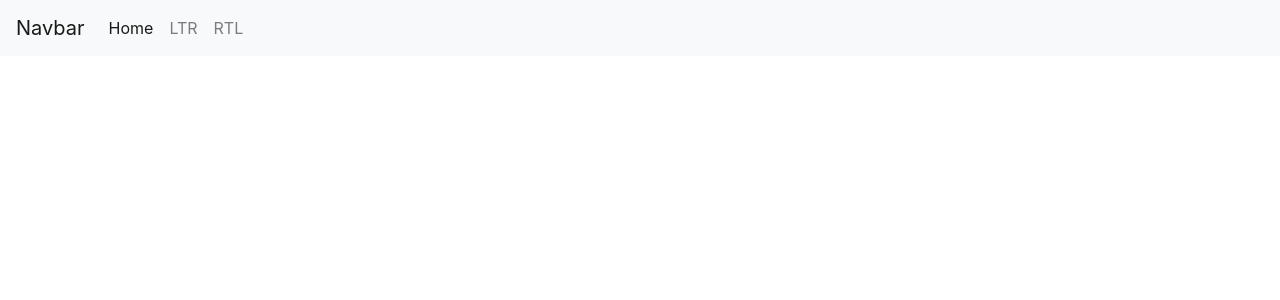
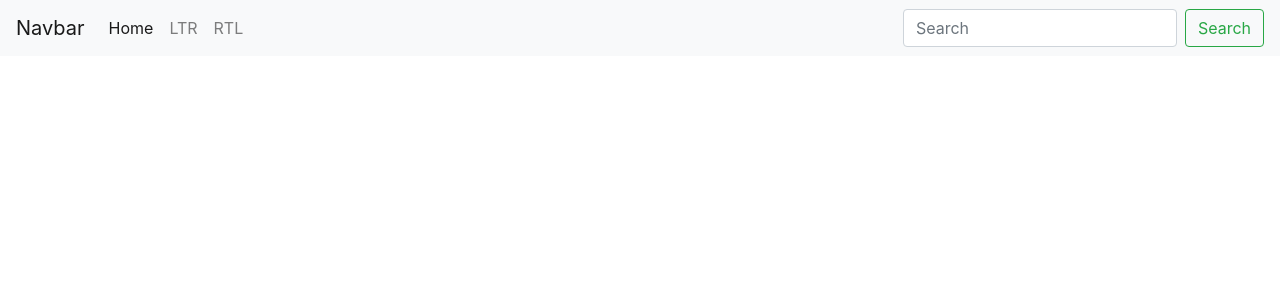
Before and after one commit to ashikalik/avanto, an Angular app: page / in a window 1280 px wide. Shown: the top 300 px of the page. Built offline with nearby package versions, Linux system fonts and the light colour scheme.

Commit message:
RTL LTR Switch

```diff
--- a/src/app/global/header/header.component.html
+++ b/src/app/global/header/header.component.html
@@ -24,8 +24,8 @@
         </li>
         <li class="nav-item">
           <a class="nav-link" href="#" (click)="handleRTLClick()">RTL</a>
-        <!-- </li>
-        <li class="nav-item dropdown">
+        </li>
+        <!-- <li class="nav-item dropdown">
           <a
             class="nav-link dropdown-toggle"
             href="#"
@@ -54,7 +54,7 @@
           >
         </li> -->
       </ul>
-      <!-- <form class="form-inline my-2 my-lg-0">
+      <form class="form-inline my-2 my-lg-0">
         <input
           class="form-control mr-sm-2"
           type="search"
@@ -64,6 +64,6 @@
         <button class="btn btn-outline-success my-2 my-sm-0" type="submit">
           Search
         </button>
-      </form> -->
+      </form>
     </div>
   </nav>
```
